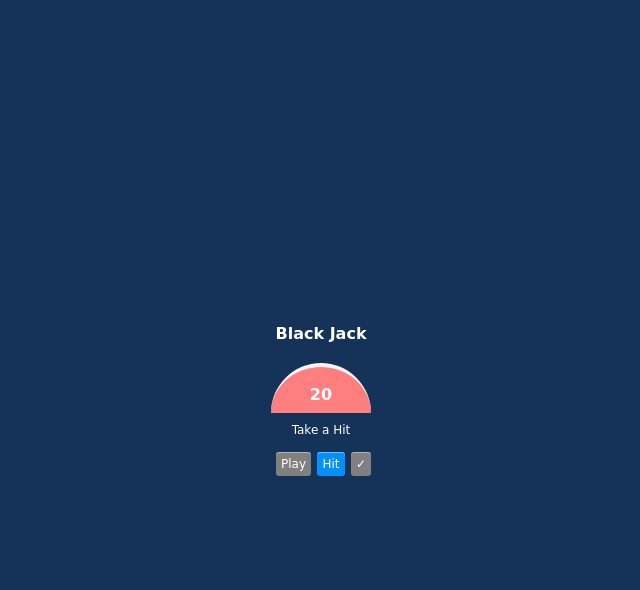
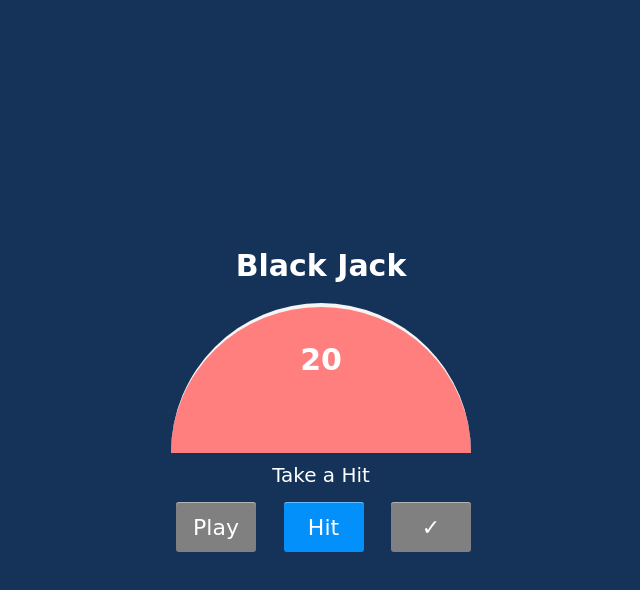
Before and after one commit to Issah-Dundason/black-jack, a plain HTML site: page index.html in a window 1280 px wide. Both pictures are taken after a click on the button "Play". Shown: the whole page, without its empty margins (319-959 px from the left). Drawn offline with Linux system fonts and the light colour scheme.

Commit message:
updated css and corrected victory message

```diff
--- a/main.css
+++ b/main.css
@@ -3,6 +3,7 @@
     padding : 0;
     margin: 0;
     font-family: cursive;
+    font-size: 30px;
 }
 
 html, body {
@@ -26,9 +27,9 @@ html, body {
     border-radius: 150px 150px 0 0;
     background: #FF7F7F;
     border-top: 4px solid whitesmoke;
-    width: 100px;
-    height: 50px;
-    padding: 18px;
+    width: 300px;
+    height: 150px;
+    padding: 35px;
     margin: 20px auto 0 auto;
 }
 
@@ -36,7 +37,7 @@ html, body {
     margin: 20px auto 0 auto;
     border-radius: 2px;
     background: #FF7F7F;
-    height: 90px;
+    height: 150px;
     display: none;
     animation-name: bounce;
     background-image: url("./images/won.jpg");
@@ -82,9 +83,11 @@ button {
     border-radius: 3px;
     box-shadow: inset 0 1px 0 0 hsl(0deg 0% 100% / 40%);
     background-color: hsl(206deg 97% 50%);
-    font-size: 12px;
+    font-size: 22px;
     padding: 5px;
     color: white;
+    width: 80px;
+    height: 50px;
     margin-top: 15px;
     margin-left: 5px;
 }
@@ -104,11 +107,11 @@ button:hover {
 
 .disabled:hover {
     padding: 5px;
-    font-size: 12px;
+    font-size: 22px;
 }
 
 #motivation_text {
-    font-size: 12px;
+    font-size: 20px;
     font-weight: 400;
     margin-top: 10px;
 }
--- a/script.js
+++ b/script.js
@@ -40,7 +40,7 @@ function onPlayButton() {
         felt.classList.add("hide");
         restartButton.classList.remove("disabled");
         resultCard.classList.add("show");
-        motivationField.textContent = "You lost! \n" + result;
+        motivationField.textContent = "You won! \n" + result;
         resultCard.style.backgroundImage = "url('./images/won.jpg')";
     }
 
```
Also changed, not shown: 1 other file.
